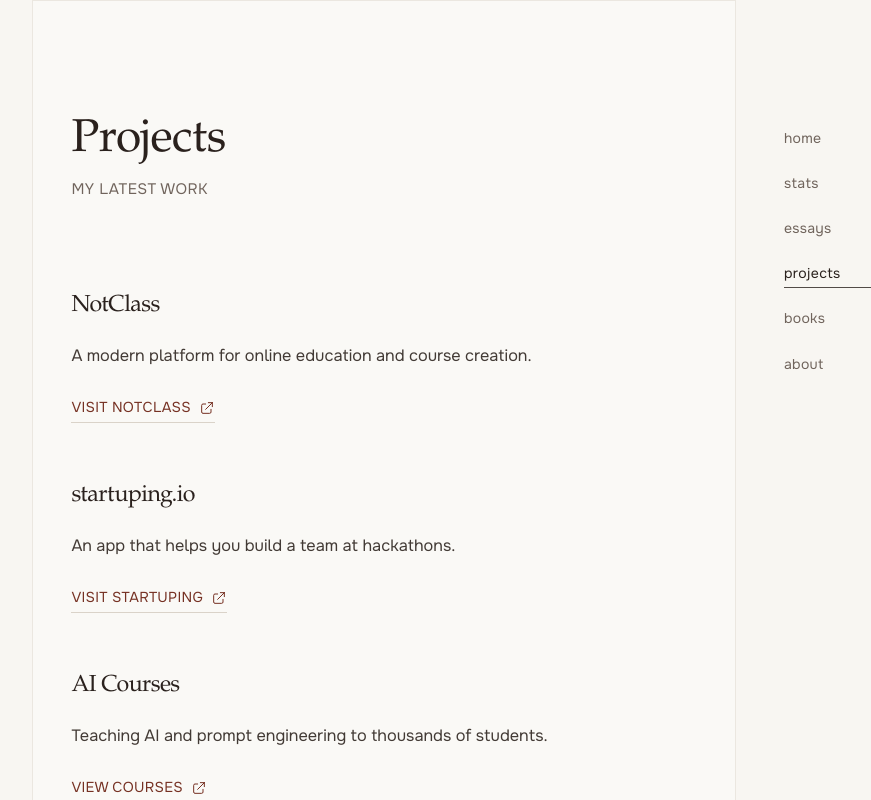
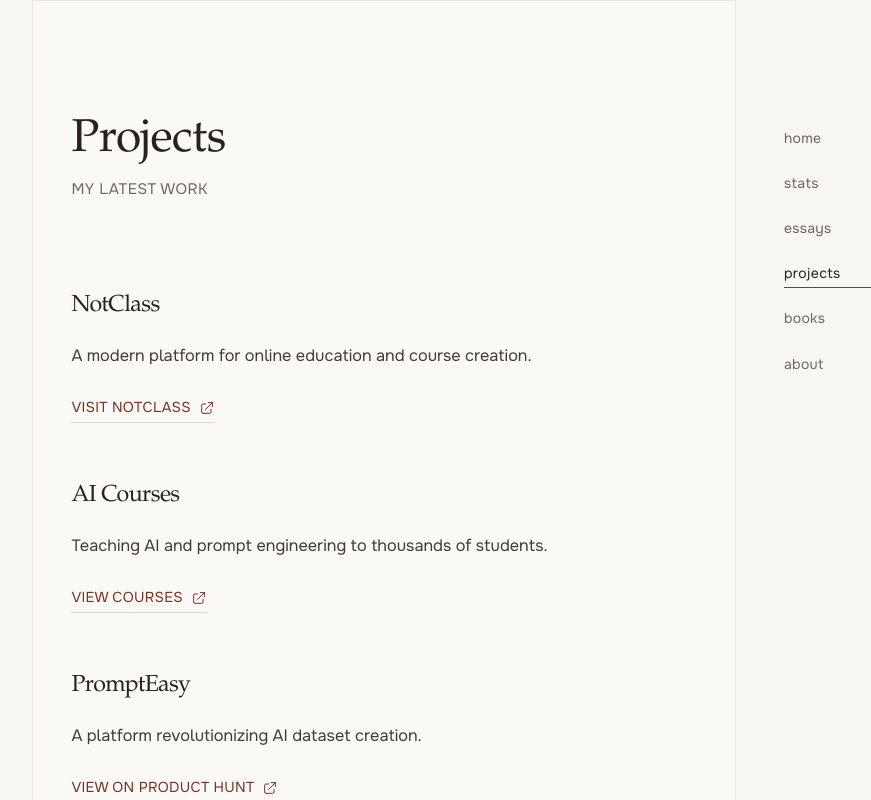
Before and after one commit to marius-manola/personal-brand, a Next.js app: page /projects in a window 1280 px wide. Shown: the top 800 px of the page, without its empty margins (124-995 px from the left). Built offline with nearby package versions, Linux system fonts and the light colour scheme.

Commit message:
modified:   app/projects/page.tsx

```diff
--- a/app/projects/page.tsx
+++ b/app/projects/page.tsx
@@ -30,26 +30,6 @@ export default function Projects() {
                         className="inline-link group"
                       >
                         Visit NotClass
-                        <svg className="w-4 h-4 ml-2 transform group-hover:translate-x-1 transition-transform duration-300 ease-out" fill="none" stroke="currentColor" viewBox="0 0 24 24">
-                          <path strokeLinecap="round" strokeLinejoin="round" strokeWidth={1.5} d="M10 6H6a2 2 0 00-2 2v10a2 2 0 002 2h10a2 2 0 002-2v-4M14 4h6m0 0v6m0-6L10 14" />
-                        </svg>
-                      </a>
-                    </div>
-                  </div>
-                </article>
-
-                <article className="group">
-                  <div className="space-y-4">
-                    <h2 className="text-[1.45rem] font-medium tracking-tight">startuping.io</h2>
-                    <p className="page-body text-[1.02rem]">An app that helps you build a team at hackathons.</p>
-                    <div className="pt-2">
-                      <a
-                        href="https://startuping.io"
-                        target="_blank"
-                        rel="noopener noreferrer"
-                        className="inline-link group"
-                      >
-                        Visit Startuping
                         <svg className="w-4 h-4 ml-2 transform group-hover:translate-x-1 transition-transform duration-300 ease-out" fill="none" stroke="currentColor" viewBox="0 0 24 24">
                           <path strokeLinecap="round" strokeLinejoin="round" strokeWidth={1.5} d="M10 6H6a2 2 0 00-2 2v10a2 2 0 002 2h10a2 2 0 002-2v-4M14 4h6m0 0v6m0-6L10 14" />
                         </svg>
```
